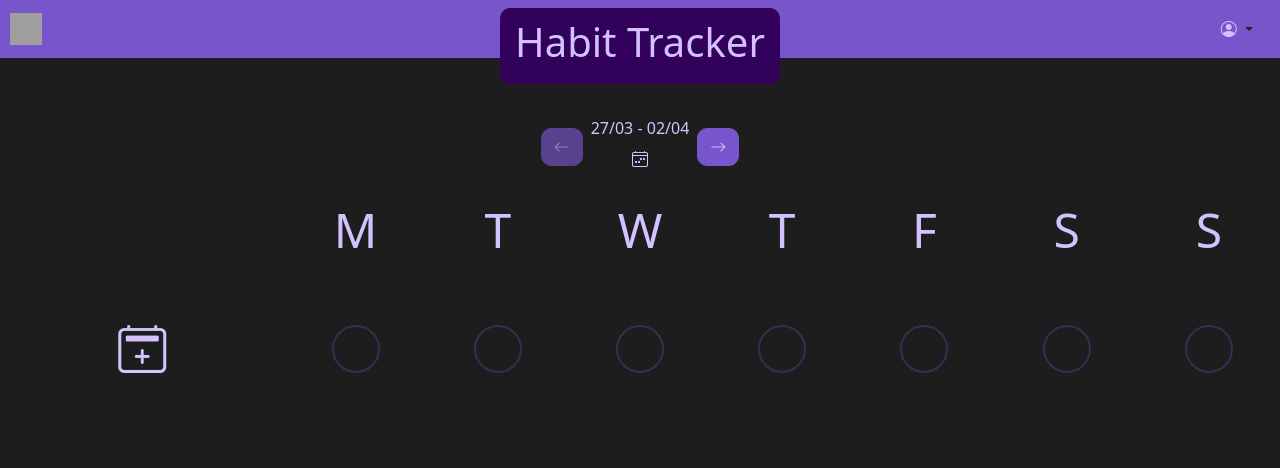
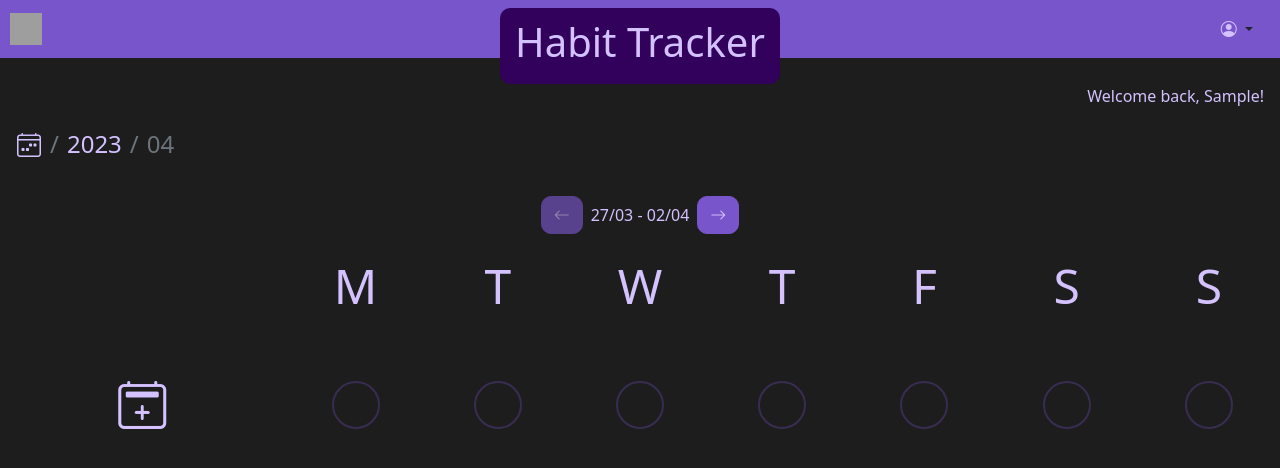
Before and after one commit to medina325/cs50-final-project-habit-tracker, a Django app: page / in a window 1280 px wide. Shown: the top 468 px of the page. Run offline with Django 4.2, Linux system fonts and the light colour scheme; the visitor is signed in with stand-in values (Sample User, id 1); data that the repository does not hold is empty; some libraries are stand-ins or nearby versions; grey boxes are pictures that could not be loaded.

Commit message:
Adicionando breadcrumbs para indicar qual o habit tracker atual do usuário

```diff
--- a/habit_tracker/static/habit_tracker/css/partials/index.css
+++ b/habit_tracker/static/habit_tracker/css/partials/index.css
@@ -10,6 +10,11 @@
     border-radius: 10px;
     font-size: 30px;
     background-color: var(--color-background-dark-3);
+}
+
+.breadcrumb-item {
+    align-self: center;
+    font-size: x-large;
 }
 
 #week-display {
--- a/habit_tracker/templates/habit_tracker/index.html
+++ b/habit_tracker/templates/habit_tracker/index.html
@@ -18,6 +18,22 @@
     <h1>Habit Tracker</h1>
   </div>
 
+  <div class="d-flex justify-content-end pe-3">
+    Welcome back, {{ user.first_name }}!
+  </div>
+
+  <div class="breadcrumbs-containers d-flex flex-row align-items-center gap-2 pl-2 pt-3">
+    <ol class="breadcrumb ms-3 mb-0">
+      <li class="breadcrumb-item">
+        <button type="button" class="btn p-0" data-bs-toggle="modal" data-bs-target="#calendarModal">
+          <i class="bi bi-calendar4-week" style="font-size: x-large;" data-bs-toggle="tooltip" data-bs-placement="auto" data-bs-title="Choose a year and a month for your calendar"></i>
+        </button>
+      </li>
+      <li class="breadcrumb-item">{{ year }}</li>
+      <li class="breadcrumb-item active" aria-current="page">{{ month | stringformat:"02d" }}</li>
+    </ol>
+  </div>
+
   <div id="week-display">
     <!-- Confuso? -->
     {% if week.has_previous %}
@@ -34,9 +50,7 @@
         <span data-date="{{ week | last | date:'Y-m-d' }}">{{ week | last | date:"d/m"}}</span>
       </div>
       <div style="text-align: center;">
-        <button type="button" class="btn" data-bs-toggle="modal" data-bs-target="#calendarModal">
-          <i class="bi bi-calendar4-week" data-bs-toggle="tooltip" data-bs-placement="bottom" data-bs-title="Choose a year and a month for your calendar"></i>
-        </button>
+
       </div>
     </div>
     {% if week.has_next %}
@@ -276,7 +290,6 @@
         <div class="d-flex justify-content-center align-items-center gap-1">
           <i class="bi bi-check-lg"></i>
           <span id="habit-toast-success__message"></span>
-          <!-- <button type="button" class="btn-close btn-close-white" data-bs-dismiss="toast" aria-label="Close"></button> -->
         </div>
       </div>
     </div>
```
